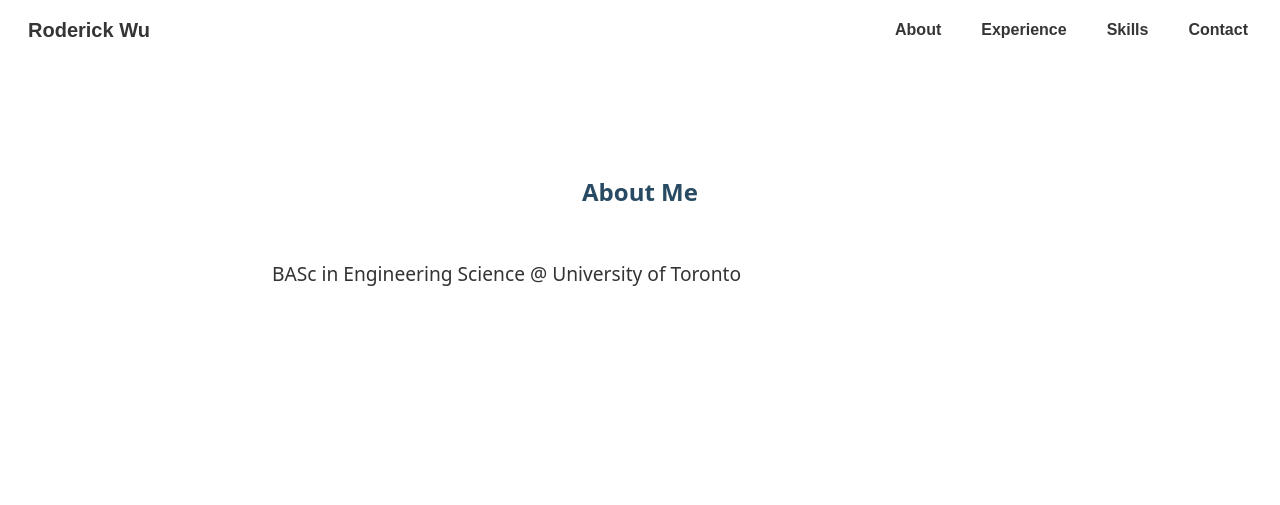
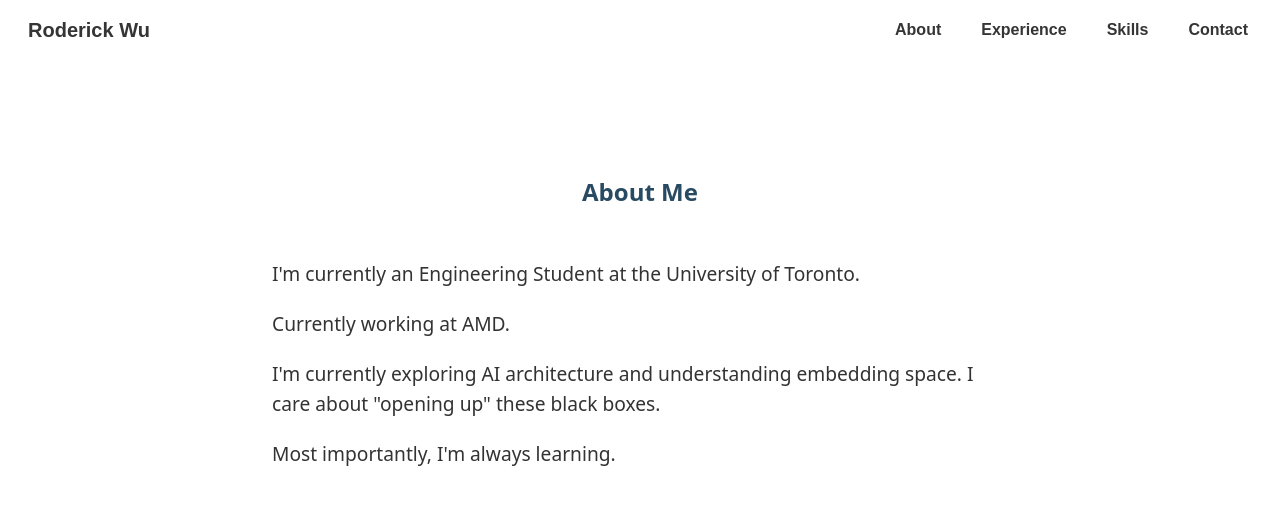
Before and after one commit to Roderick-Wu/Roderick-Wu.github.io, a Jekyll site: the page built from index.md, in a window 1280 px wide and 900 px high, scrolled down 924 px. Shown: the top 505 px of the window. Built offline with Jekyll 4.4.1, drawn with Linux system fonts in a browser that asks for light colours; some of the changed text lies outside the part shown.

Commit message:
some more info

```diff
--- a/assets/js/main.js
+++ b/assets/js/main.js
@@ -1,4 +1,4 @@
-function toggleSection(id) {
-  const content = document.getElementById(id);
-  content.style.display = content.style.display === 'block' ? 'none' : 'block';
-}
+// function toggleSection(id) {
+//   const content = document.getElementById(id);
+//   content.style.display = content.style.display === 'block' ? 'none' : 'block';
+// }
--- a/index.md
+++ b/index.md
@@ -74,8 +75,10 @@ BASc in Engineering Science @ University of Toronto
         <h1>About Me</h1>
     </div>
     <div id="about-content" class="content">
-        <p>BASc in Engineering Science @ University of Toronto</p>
-        <p></p>
+        <p>I'm currently an Engineering Student at the University of Toronto.</p>
+        <p>Currently working at AMD.</p>
+        <p>I'm currently exploring AI architecture and understanding embedding space. I care about "opening up" these black boxes. </p>
+        <p>Most importantly, I'm always learning. </p>
     </div>
 </section>
 
@@ -113,7 +116,7 @@ BASc in Engineering Science @ University of Toronto
             <svg class="contact-icon" viewBox="0 0 24 24">
                 <path d="M20 4H4c-1.1 0-1.99.9-1.99 2L2 18c0 1.1.9 2 2 2h16c1.1 0 2-.9 2-2V6c0-1.1-.9-2-2-2zm0 4l-8 5-8-5V6l8 5 8-5v2z"/>
             </svg>
-            <a href="mailto:roderick.wu@mail.utoronto.ca" target="_blank" class="contact-link email-link">Email</a>
+            <a href="mailto:roderick.wu@mail.utoronto.ca" target="_blank" class="contact-link email-link">roderick.wu@mail.utoronto.ca</a>
         </div>
 
         <div class="contact-item">
```
Also changed, not shown: other parts of index.md (+1 -0 lines).
